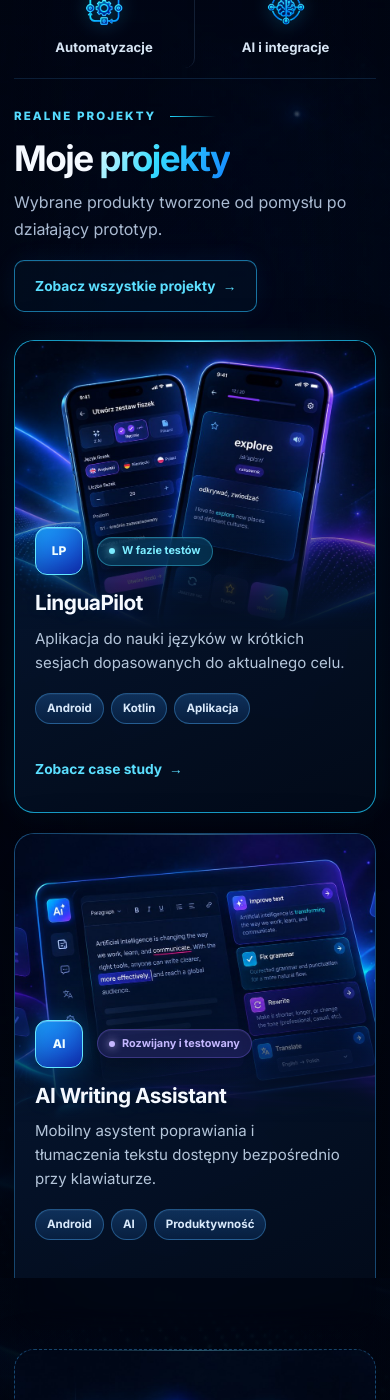
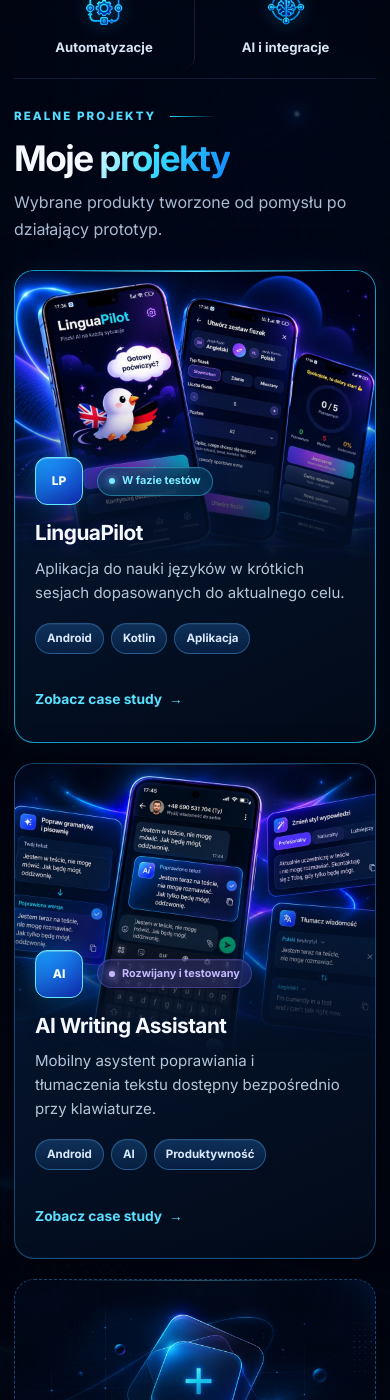
Before and after one commit to wiktor-furmanczyk/wiktor-furmanczyk.github.io, a Jekyll site: the page built from index.md, in a window 390 px wide and 1400 px high, scrolled down 1053 px. Built offline with Jekyll 4.4.1, drawn with Linux system fonts in a browser that asks for light colours; some of the changed text lies outside the part shown.

Commit message:
feat: refresh project and blog artwork

```diff
--- a/assets/css/style.scss
+++ b/assets/css/style.scss
@@ -110,6 +110,7 @@ h3 { margin: 0; font-size: 1.06rem; letter-spacing: -0.025em; }
 .projects-section .section-heading h2 { font-size: clamp(2.2rem, 4.2vw, 3.3rem); }
 .projects-section .text-link { min-height: 52px; padding-inline: 20px; background: rgba(4,20,43,.46); border-color: rgba(42,190,255,.58); box-shadow: inset 0 1px rgba(255,255,255,.04), 0 0 24px rgba(0,139,255,.08); font-size: .86rem; transition: color .22s ease, background .22s ease, border-color .22s ease, box-shadow .22s ease, transform .22s ease; }
 .projects-section .text-link:hover { color: #e9fbff; background: rgba(8,38,72,.72); border-color: rgba(85,224,255,.86); box-shadow: inset 0 1px rgba(255,255,255,.08), 0 0 30px rgba(0,174,255,.17); transform: translateY(-2px); }
+.projects-mobile-link { display: none; }
 .project-grid { display: grid; grid-template-columns: repeat(3, minmax(0, 1fr)); gap: 20px; }
 .project-card { position: relative; display: flex; min-height: 520px; overflow: hidden; flex-direction: column; background: radial-gradient(circle at 50% 15%, rgba(9,67,126,.2), transparent 42%), linear-gradient(155deg, rgba(7,28,59,.92), rgba(2,10,25,.97)); border: 1px solid rgba(52,150,221,.42); border-radius: 20px; box-shadow: 0 24px 58px rgba(0,0,0,.38), inset 0 1px rgba(255,255,255,.045), inset 0 -1px rgba(39,139,210,.08); backdrop-filter: blur(14px); isolation: isolate; transition: transform .3s cubic-bezier(.2,.7,.2,1), border-color .3s ease, box-shadow .3s ease; }
 .project-card::before { position: absolute; z-index: 4; height: 1px; inset: 0 12% auto; content: ""; background: linear-gradient(90deg, transparent, rgba(115,226,255,.48), transparent); opacity: .72; pointer-events: none; }
@@ -229,7 +230,8 @@ h3 { margin: 0; font-size: 1.06rem; letter-spacing: -0.025em; }
   html { scroll-padding-top: 5.5rem; }.shell, .section-shell { width: min(calc(100% - 28px), var(--content-width)); }
   .header-inner { min-height: 54px; }
   .hero { display: block; min-height: 0; padding-block: 68px 30px; }.hero-copy { max-width: 620px; }.hero-description { font-size: 1rem; }.hero-art { min-height: 340px; overflow: hidden; overflow: clip; margin-top: 0; }.hero-art img { width: min(600px, 100%); transform: none; }
-  .project-grid { grid-template-columns: 1fr; }.project-card { min-height: 0; }.project-card-upcoming { display: flex; grid-column: auto; }.project-card-upcoming .upcoming-visual { height: 360px; border-right: 0; border-bottom: 0; }.project-card-upcoming .project-card-body { margin-top: -129px; padding-top: 0; }.card-link { margin-top: 24px; padding-top: 0; }.section-heading { align-items: flex-start; flex-direction: column; gap: 18px; }
+  .project-grid { grid-template-columns: 1fr; }.project-card { min-height: 0; }.project-card-upcoming { display: flex; grid-column: auto; }.project-card-upcoming .upcoming-visual { height: 220px; flex-basis: 220px; border-right: 0; border-bottom: 0; }.project-card-upcoming .project-card-body { margin-top: -72px; padding-top: 0; }.card-link { margin-top: 24px; padding-top: 0; }.section-heading { align-items: flex-start; flex-direction: column; gap: 18px; }
+  .projects-desktop-link { display: none; }.projects-section .projects-mobile-link { display: flex; width: 100%; justify-content: center; margin-top: 24px; }
   .blog-section { gap: 28px; margin-block: 0; }
   .product-hero { display: block; padding-block: 46px 44px; }.phones-showcase { max-width: 610px; margin: 42px auto 0; }.phone { max-width: 168px; }
   .problem-grid, .product-meta-grid, .status-panel { grid-template-columns: 1fr; }.benefit-list { grid-template-columns: 1fr 1fr; }
@@ -246,7 +248,7 @@ h3 { margin: 0; font-size: 1.06rem; letter-spacing: -0.025em; }
   .hero { padding-top: 58px; }.hero-art { min-height: 260px; margin-top: 4px; }.hero-art img { width: 100%; max-width: 100%; transform: none; }
   .expertise-strip { grid-template-columns: 1fr 1fr; padding: 6px 0 10px; }.expertise-strip div { min-height: 88px; border-bottom: 1px solid var(--border-soft); }.expertise-strip div:nth-child(odd) { border-right: 1px solid var(--border-soft); }.expertise-strip div:nth-child(even) { border-right: 0; }.expertise-strip div:nth-last-child(-n+2) { border-bottom: 0; }
   .expertise-strip img { width: 44px; height: 44px; }
-  .projects-section { padding-block: 28px 32px; }.project-card-visual, .upcoming-visual { height: 300px; flex-basis: 300px; }.project-card-upcoming { min-height: 0; padding: 0; }.project-card-body, .project-card-upcoming .project-card-body { margin-top: -114px; padding: 0 20px 20px; }.project-card-body > p { font-size: .94rem; }
+  .projects-section { padding-block: 28px 32px; }.project-card-visual, .upcoming-visual { height: 300px; flex-basis: 300px; }.project-card-upcoming { min-height: 0; padding: 0; }.project-card-body, .project-card-upcoming .project-card-body { margin-top: -114px; padding: 0 20px 20px; }.project-card-upcoming .upcoming-visual { height: 210px; flex-basis: 210px; }.project-card-upcoming .project-card-body { margin-top: -68px; }.project-card-body > p { font-size: .94rem; }
   .blog-section { gap: 24px; padding-block: 36px 42px; }.blog-art { width: 100%; max-width: 100%; margin-left: 0; }.blog-copy h2 { margin-top: 18px; font-size: clamp(2.45rem, 12vw, 3.4rem); }.blog-copy > p:not(.section-kicker) { margin-top: 20px; font-size: .97rem; }.blog-topics { gap: 8px; margin-top: 22px; }.blog-topics > span { min-height: 43px; padding-inline: 13px; font-size: .72rem; }.blog-topics svg { width: 17px; height: 17px; }.blog-cta { width: 100%; min-width: 0; margin-top: 0; }
   .product-title-row { align-items: flex-start; }.product-title-row .product-icon { flex-basis: 42px; height: 42px; }.product-lead { font-size: 1.2rem; }.product-description { font-size: .96rem; }
   .phones-showcase { gap: 5px; margin-top: 30px; padding-inline: 0; }.phone { max-width: 112px; padding: 3px; border-width: 3px; border-radius: 19px; }.phone img { border-radius: 13px; }.phone-center { transform: translateY(-12px); }.phone-left { transform: rotate(-2deg); }.phone-right { transform: rotate(2deg); }
--- a/index.md
+++ b/index.md
@@ -44,13 +44,13 @@ image_alt: Logo VeltoWeb na granatowym, neonowym tle
       <h2 id="projects-title">Moje <span class="text-gradient">projekty</span></h2>
       <p>Wybrane produkty tworzone od pomysłu po działający prototyp.</p>
     </div>
-    <a class="text-link" href="{{ '/projects/' | relative_url }}">Zobacz wszystkie projekty <span aria-hidden="true">→</span></a>
+    <a class="text-link projects-desktop-link" href="{{ '/projects/' | relative_url }}">Zobacz wszystkie projekty <span aria-hidden="true">→</span></a>
   </div>
 
   <div class="project-grid">
     <article class="project-card project-card-featured">
       <div class="project-card-visual">
-        <img class="project-card-image" src="{{ '/assets/images/project-linguapilot.jpg' | relative_url }}" alt="Ekrany aplikacji LinguaPilot do tworzenia fiszek i nauki słownictwa" loading="lazy" width="1200" height="751">
+        <img class="project-card-image" src="{{ '/assets/images/project-linguapilot.jpg' | relative_url }}" alt="Ekrany aplikacji LinguaPilot do tworzenia fiszek i nauki słownictwa" loading="lazy" width="1200" height="900">
       </div>
       <div class="project-card-body">
         <div class="card-meta-row"><span class="icon-box" aria-hidden="true">LP</span><span class="status-badge">W fazie testów</span></div>
@@ -63,7 +63,7 @@ image_alt: Logo VeltoWeb na granatowym, neonowym tle
 
     <article class="project-card">
       <div class="project-card-visual">
-        <img class="project-card-image" src="{{ '/assets/images/project-writing-assistant.jpg' | relative_url }}" alt="Interfejs AI Writing Assistant z funkcjami poprawiania, przeredagowywania i tłumaczenia tekstu" loading="lazy" width="1200" height="751">
+        <img class="project-card-image" src="{{ '/assets/images/project-writing-assistant.jpg' | relative_url }}" alt="Interfejs AI Writing Assistant z funkcjami poprawiania, przeredagowywania i tłumaczenia tekstu" loading="lazy" width="1200" height="900">
       </div>
       <div class="project-card-body">
         <div class="card-meta-row"><span class="icon-box" aria-hidden="true">AI</span><span class="status-badge status-violet">Rozwijany i testowany</span></div>
@@ -86,6 +86,7 @@ image_alt: Logo VeltoWeb na granatowym, neonowym tle
       </div>
     </article>
   </div>
+  <a class="text-link projects-mobile-link" href="{{ '/projects/' | relative_url }}">Zobacz wszystkie projekty <span aria-hidden="true">→</span></a>
 </section>
 
 <section id="blog" class="blog-section section-shell" aria-labelledby="blog-title">
```
Also changed, not shown: assets/images/project-linguapilot.jpg, assets/images/project-writing-assistant.jpg, 1 other file.
